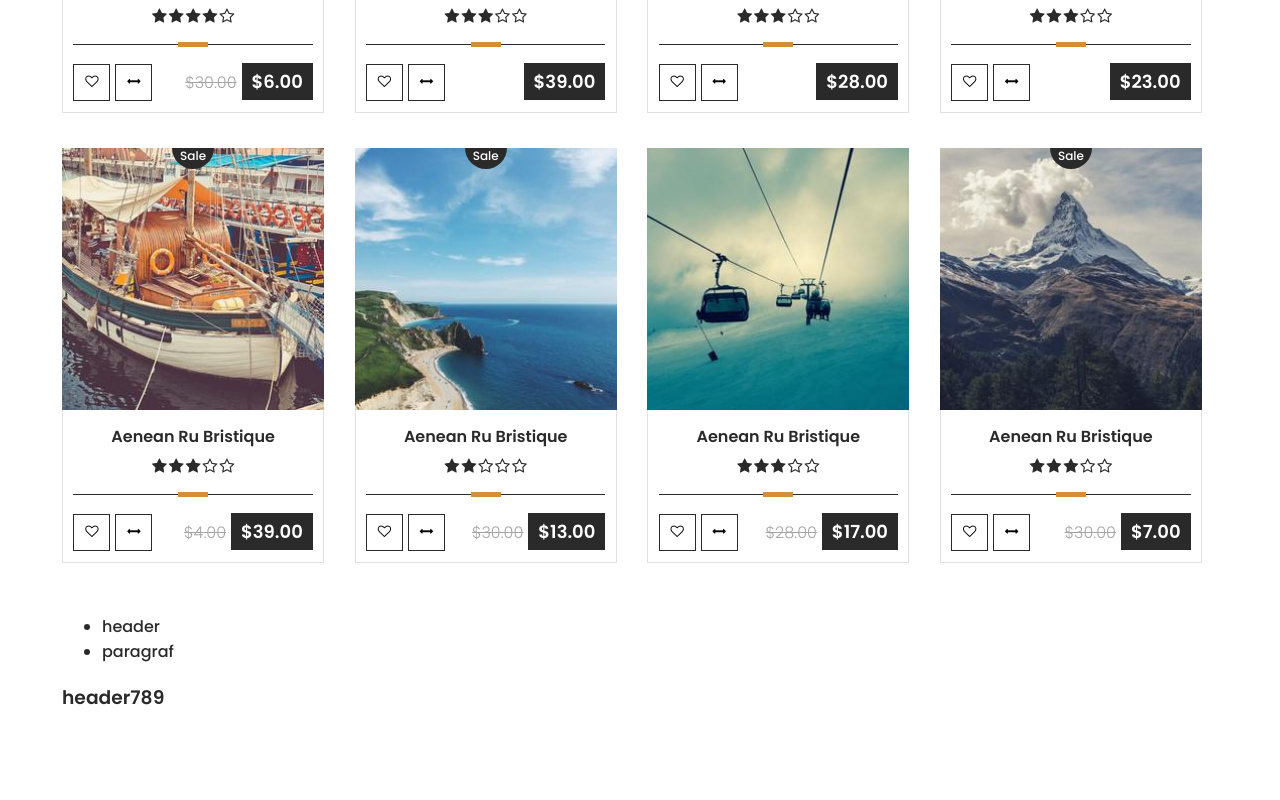
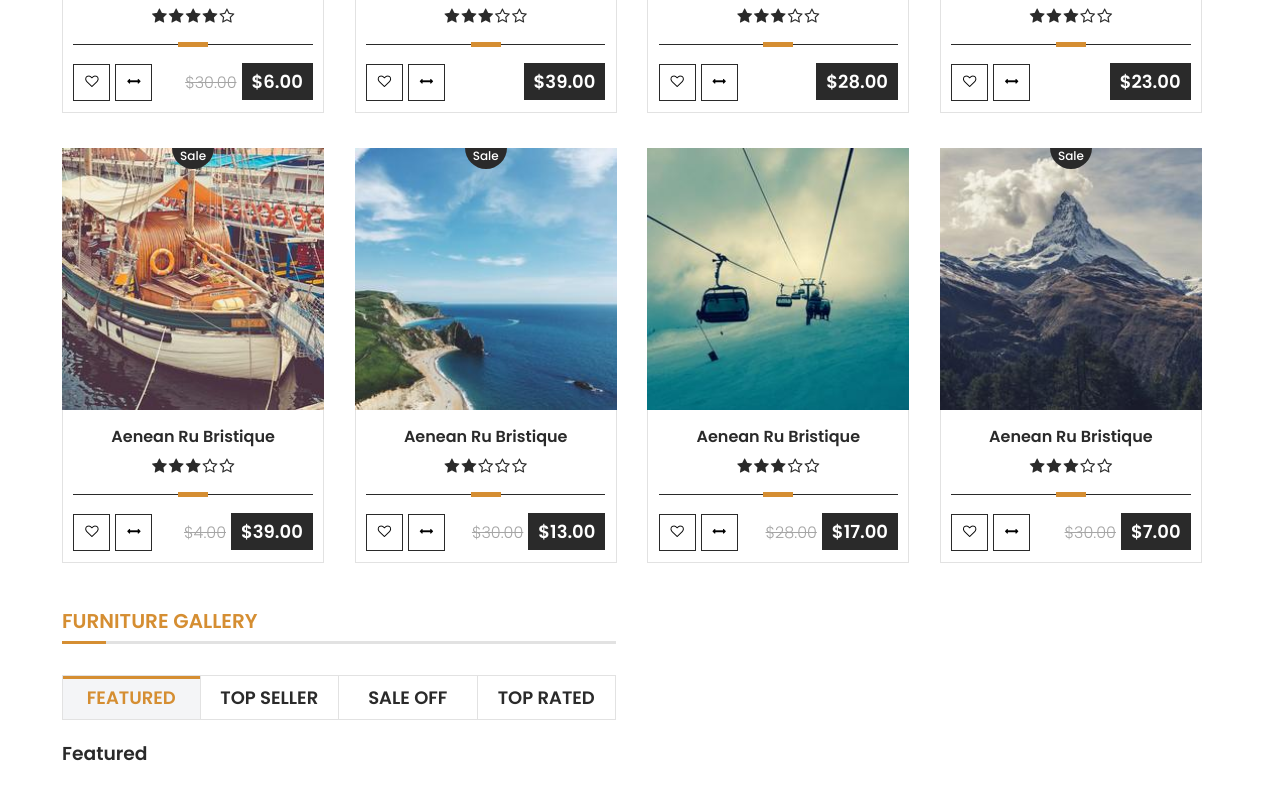
Before and after one commit to SHAH0001/bazar, a Vue app: page / in a window 1280 px wide. Shown: the part 1847-2647 px from the top of the page. Built offline with nearby package versions, Linux system fonts and the light colour scheme.

Commit message:
tabs, minimal styles are made

```diff
--- a/src/components/Products.vue
+++ b/src/components/Products.vue
@@ -1,6 +1,6 @@
 <template>
     <div id="main-products-block">
-        <SortingDisplay :whatSortShow="'tabs'" :enabledPoints="true">
+        <SortingDisplay :whatSortShow="'tabs'" :enabledPoints="true" :title="'New furniture'">
             <div slot="tabs">
                 <a class="tabs-link" href="#">Bed</a>
                 <a class="tabs-link" href="#">Chair</a>
@@ -43,14 +43,26 @@
         </div>
         <div class="furniture-gallery-block">
             <div class="furniture-gallery-left">
+                <SortingDisplay
+                    :title="'Furniture gallery'"
+                >
+                </SortingDisplay>
+
                 <Tabs>
-                    <Tab name="header" selected="true">
-                        <h3>header789</h3>
+                    <Tab name="Featured" selected="true">
+                        <h3>Featured</h3>
                     </Tab>
-                    <Tab name="paragraf">
-                        <p>paragraf</p>
+                    <Tab name="Top seller">
+                        <h3>Top seller</h3>
+                    </Tab>
+                    <Tab name="Sale off">
+                        <h3>Sale off</h3>
+                    </Tab>
+                    <Tab name="Top rated">
+                        <h3>Top rated</h3>
                     </Tab>
                 </Tabs>
+
             </div>
             <div class="furniture-gallery-right"></div>
         </div>
@@ -189,6 +201,7 @@ export default {
         justify-content: space-between;
         flex-wrap: wrap;
         margin-top: 25px;
+        margin-bottom: 8px;
 
         @include max-width-1150 {
             justify-content: space-around;
@@ -356,15 +369,67 @@ export default {
     }
 
     .furniture-gallery-block {
+        display: flex;
+        justify-content: space-between;
+    }
+
+    .furniture-gallery-left {
+        width: 48.6%;
+    }
+
+    .tabs {
+        margin: 31px 0 0 0;
+    }
+
+    .tabs-items {
+        display: flex;
+        margin: 0;
+        padding: 0;
+        list-style: none;
+    }
+
+    .tabs-item {
+        font-size: 18px;
+        font-weight: bold;
+        width: 25%;
+        text-align: center;
+        border: 1px solid #e2e2e2;
+        border-left: none;
+        text-transform: uppercase;
+        padding: 8px 0;
+        cursor: pointer;
+    }
+
+    .tabs .tabs-item:first-child {
+        border-left: 1px solid #e2e2e2;
+    }
+
+    .tabs-nav-item {
 
     }
 
-    .furniture-gallery-left {
+    .tabs-details {
 
     }
 
+    .tabs-is-active {
+        position: relative;
+        background-color: #f4f5f7;
+        color: $secondColor;
+    }
+
+    .tabs-is-active::before {
+        content: '';
+        position: absolute;
+        top: 0;
+        left: 0;
+        width: 100%;
+        height: 3px;
+        background-color: $secondColor;
+    }
+
     .furniture-gallery-right {
-
+        width: 48.6%;
     }
 
 </style>
--- a/src/components/SortingDisplay.vue
+++ b/src/components/SortingDisplay.vue
@@ -2,7 +2,7 @@
     <div>
 
         <div class="sorting-tabs" v-if="whatSortShow === 'tabs'">
-            <h3 class="sorting-tabs-title">New furniture</h3>
+            <h3 class="sorting-tabs-title">{{title}}</h3>
             <div class="tabs">
                 <slot name="tabs"></slot>
             </div>
@@ -78,6 +78,9 @@
             },
             enabledPoints: {
                 default: false
+            },
+            title: {
+                type: String
             }
         }
     }
--- a/src/components/Tabs/Tabs.vue
+++ b/src/components/Tabs/Tabs.vue
@@ -1,11 +1,14 @@
 <template>
     <div>
         <div class="tabs">
-            <ul>
-                <li v-for="(tab, index) in tabs" :key="index">
+            <ul class="tabs-items">
+                <li
+                    class="tabs-item"
+                    v-for="(tab, index) in tabs"
+                    :key="index"
+                    :class="{ 'tabs-is-active': tab.isActive }"
+                >
                     <div
-                        class="tabs-nav-item"
-                        :class="{ 'is-active': tab.isActive }"
                         @click="selectTab(tab)"
                     >
                         {{ tab.name }}
```
